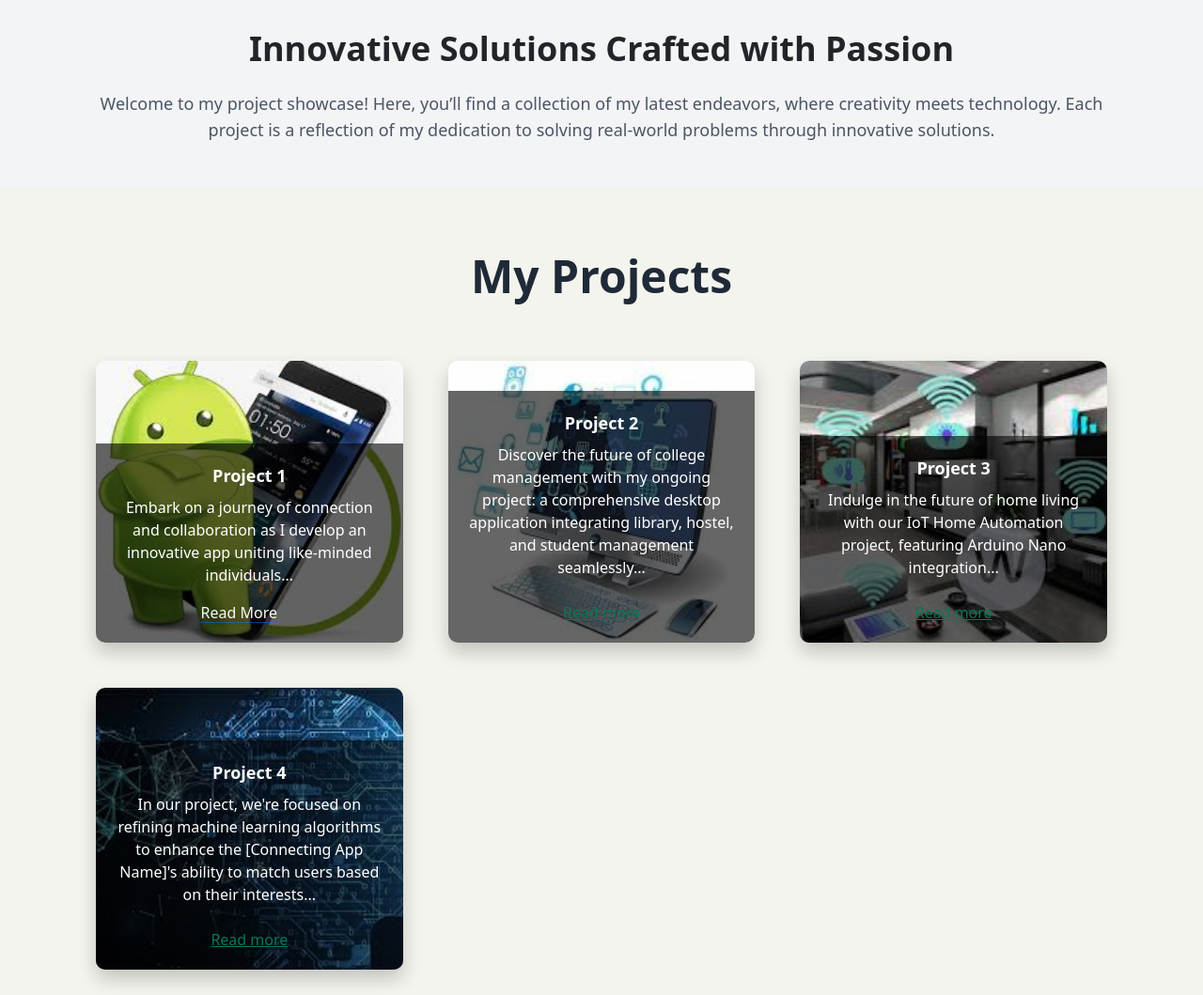
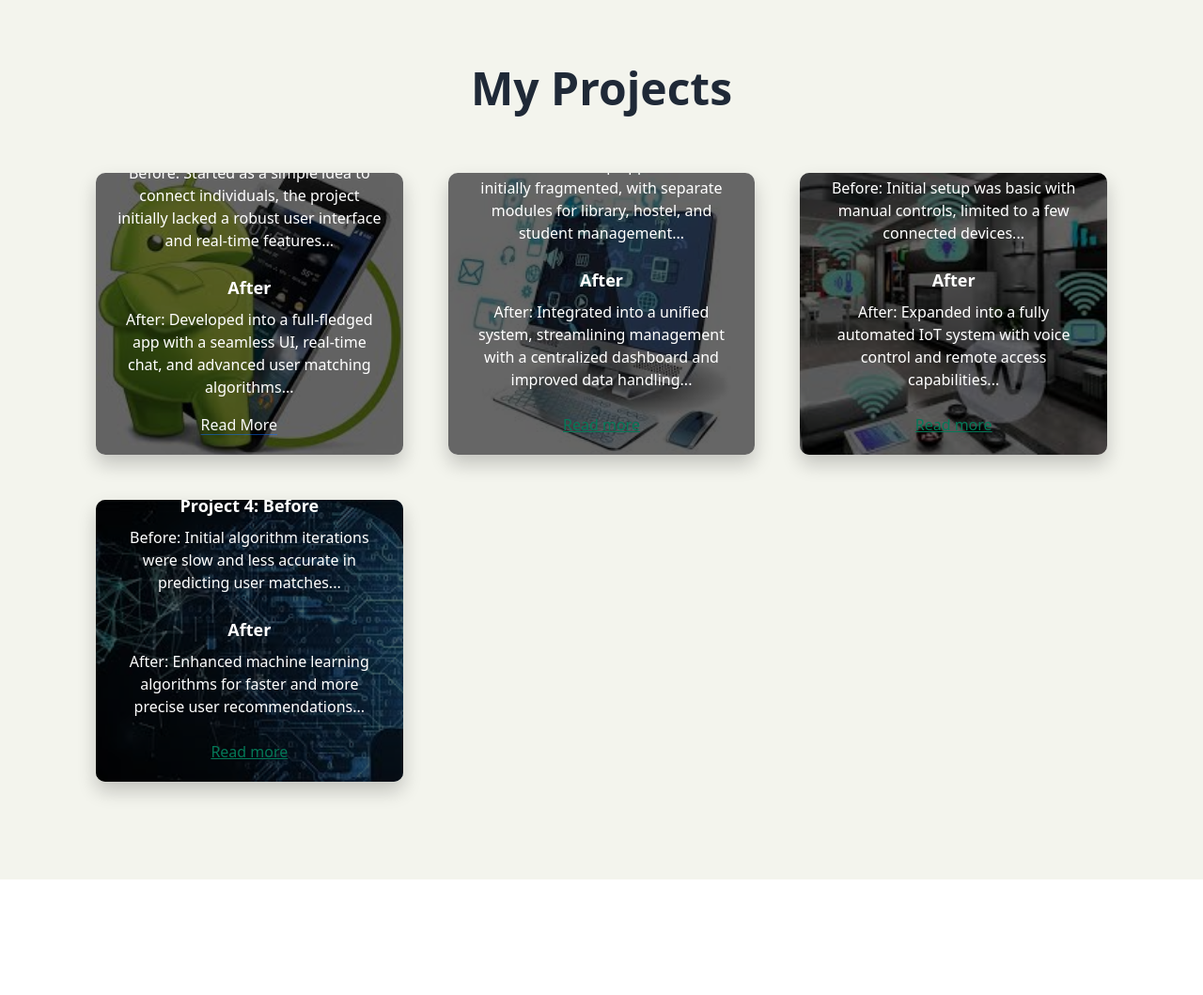
Before and after one commit to Chanduporalla/myweb, a plain HTML site: page resources/projects.html in a window 1280 px wide. Shown: the top 1059 px of the page at 94% size. After the commit the page ends 936 px from the top, so only its background shows below. Drawn offline with nearby package versions, Linux system fonts and the light colour scheme.

Commit message:
Update projects.html

```diff
--- a/resources/projects.html
+++ b/resources/projects.html
@@ -59,14 +59,6 @@
 </head>
 <body>
 
-<!-- Introduction Section -->
-<section class="py-8 bg-gray-100">
-    <div class="container mx-auto px-4 text-center">
-        <h2 class="text-4xl font-bold mb-4">Innovative Solutions Crafted with Passion</h2>
-        <p class="text-lg text-gray-600">Welcome to my project showcase! Here, you’ll find a collection of my latest endeavors, where creativity meets technology. Each project is a reflection of my dedication to solving real-world problems through innovative solutions.</p>
-    </div>
-</section>
-
 <!-- Projects Section -->
 <section class="py-8" style="background-color: #f3f4ed;">
     <div class="container mx-auto px-2 pt-4 pb-12 text-gray-800">
@@ -80,8 +72,10 @@
             <div class="w-full sm:w-1/2 md:w-1/2 lg:w-1/3 xl:w-1/3 p-6 fade-in-up">
                 <div class="project-card" style="background-image: url('android.jpeg');">
                     <div class="project-content">
-                        <h2 class="font-semibold text-lg">Project 1</h2>
-                        <p class="mt-2">Embark on a journey of connection and collaboration as I develop an innovative app uniting like-minded individuals...</p>
+                        <h2 class="font-semibold text-lg">Project 1: Before</h2>
+                        <p class="mt-2">Before: Started as a simple idea to connect individuals, the project initially lacked a robust user interface and real-time features...</p>
+                        <h2 class="font-semibold text-lg mt-4">After</h2>
+                        <p class="mt-2">After: Developed into a full-fledged app with a seamless UI, real-time chat, and advanced user matching algorithms...</p>
                         <a class="icon-link icon-link-hover text-light" href="#">
                             Read More
                             <svg class="bi" aria-hidden="true"><use xlink:href="#arrow-right"></use></svg>
@@ -93,8 +87,10 @@
             <div class="w-full sm:w-1/2 md:w-1/2 lg:w-1/3 xl:w-1/3 p-6 fade-in-up">
                 <div class="project-card" style="background-image: url('desktop.jpeg');">
                     <div class="project-content">
-                        <h2 class="font-semibold text-lg">Project 2</h2>
-                        <p class="mt-2">Discover the future of college management with my ongoing project: a comprehensive desktop application integrating library, hostel, and student management seamlessly...</p>
+                        <h2 class="font-semibold text-lg">Project 2: Before</h2>
+                        <p class="mt-2">Before: The desktop application was initially fragmented, with separate modules for library, hostel, and student management...</p>
+                        <h2 class="font-semibold text-lg mt-4">After</h2>
+                        <p class="mt-2">After: Integrated into a unified system, streamlining management with a centralized dashboard and improved data handling...</p>
                         <div class="mt-4">
                             <a href="#" class="text-green-700 hover:underline">Read more</a>
                         </div>
@@ -105,8 +101,10 @@
             <div class="w-full sm:w-1/2 md:w-1/2 lg:w-1/3 xl:w-1/3 p-6 fade-in-up">
                 <div class="project-card" style="background-image: url('iot.jpeg');">
                     <div class="project-content">
-                        <h2 class="font-semibold text-lg">Project 3</h2>
-                        <p class="mt-2">Indulge in the future of home living with our IoT Home Automation project, featuring Arduino Nano integration...</p>
+                        <h2 class="font-semibold text-lg">Project 3: Before</h2>
+                        <p class="mt-2">Before: Initial setup was basic with manual controls, limited to a few connected devices...</p>
+                        <h2 class="font-semibold text-lg mt-4">After</h2>
+                        <p class="mt-2">After: Expanded into a fully automated IoT system with voice control and remote access capabilities...</p>
                         <div class="mt-4">
                             <a href="#" class="text-green-700 hover:underline">Read more</a>
                         </div>
@@ -117,8 +115,10 @@
             <div class="w-full sm:w-1/2 md:w-1/2 lg:w-1/3 xl:w-1/3 p-6 fade-in-up">
                 <div class="project-card" style="background-image: url('algo.jpeg');">
                     <div class="project-content">
-                        <h2 class="font-semibold text-lg">Project 4</h2>
-                        <p class="mt-2">In our project, we're focused on refining machine learning algorithms to enhance the [Connecting App Name]'s ability to match users based on their interests...</p>
+                        <h2 class="font-semibold text-lg">Project 4: Before</h2>
+                        <p class="mt-2">Before: Initial algorithm iterations were slow and less accurate in predicting user matches...</p>
+                        <h2 class="font-semibold text-lg mt-4">After</h2>
+                        <p class="mt-2">After: Enhanced machine learning algorithms for faster and more precise user recommendations...</p>
                         <div class="mt-4">
                             <a href="#" class="text-green-700 hover:underline">Read more</a>
                         </div>
@@ -128,16 +128,6 @@
         </div>
     </div>
 </section>
-
-<!-- Concluding Section -->
-<section class="py-8 bg-gray-100">
-    <div class="container mx-auto px-4 text-center">
-        <h2 class="text-3xl font-bold mb-4">Explore More</h2>
-        <p class="text-lg text-gray-600">These projects are just the beginning. Stay tuned for more innovations and breakthroughs as I continue to push the boundaries of technology and creativity. Feel free to reach out if you’re interested in collaborating or learning more about my work.</p>
-        <a href="#contact" class="mt-4 inline-block bg-green-600 text-white py-2 px-6 rounded-full hover:bg-green-700">Contact Me</a>
-    </div>
-</section>
-
 <script src="https://cdn.jsdelivr.net/npm/bootstrap@5.3.3/dist/js/bootstrap.bundle.min.js"></script>
 </body>
 </html>
```
